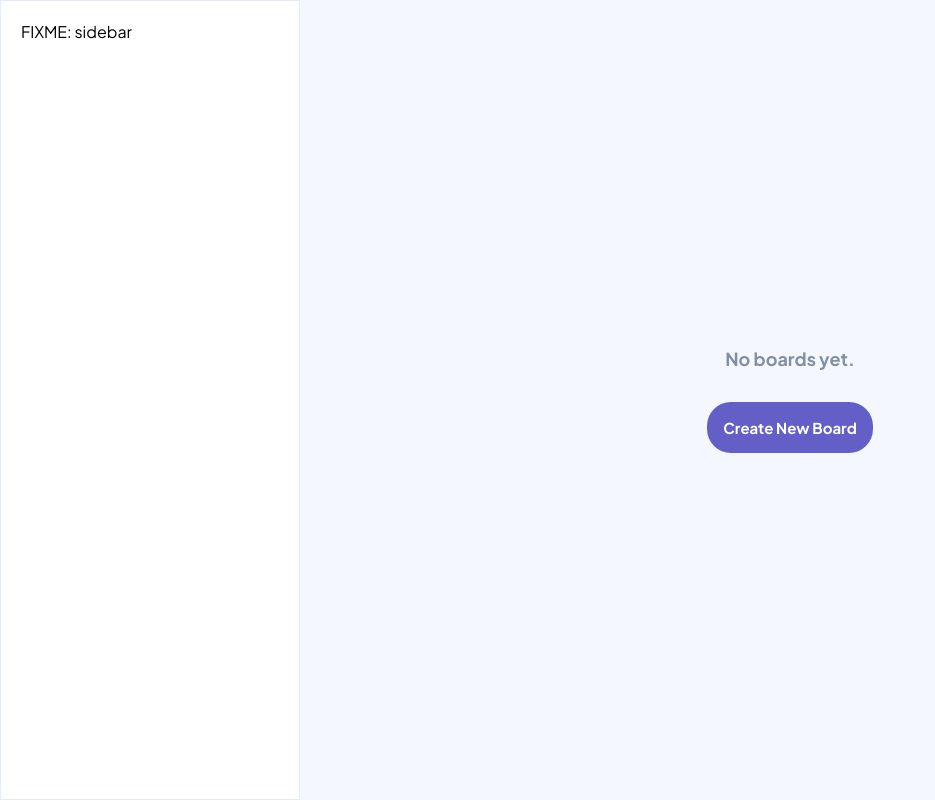
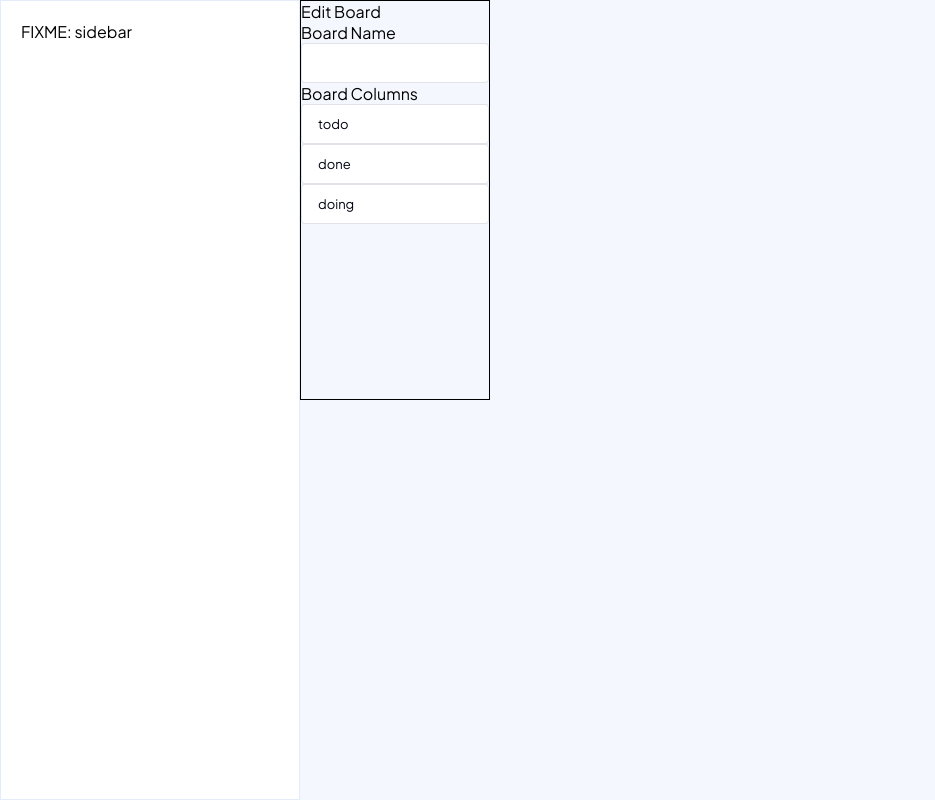
Before and after one commit to ryjw/Kanban-task-management, a Next.js app: page / in a window 1280 px wide. Shown: the whole page, without its empty margins (0-935 px from the left). Built offline with nearby package versions, Linux system fonts and the light colour scheme.

Commit message:
skeleton

```diff
--- a/src/app/page.js
+++ b/src/app/page.js
@@ -1,15 +1,11 @@
+"use client";
 
-'use client';
-
-import EmptyState from '@/modules/EmptyState';
-
+import EditBoard from "@/modules/EditBoard";
 
 export default function Home() {
   return (
     <>
-
-      <EmptyState />
-
+      <EditBoard />
     </>
   );
 }
--- /dev/null
+++ b/src/modules/EditBoard.jsx
@@ -0,0 +1,190 @@
+import TextField from "@/components/TextField";
+import styles from "@/modules/EditBoard.module.scss";
+import { useState, useEffect } from "react";
+
+export default function EditBoard() {
+  const [editBoard, setEditBoard] = useState({
+    id: "d6504a98-953a-48fb-a3e2-9475ee553ce7",
+    name: "programming",
+    userId: "09152012-f0bc-43bc-9f9a-5ca3a5e7c8c0",
+    columns: [
+      {
+        id: "77c002c0-4012-477e-b556-d6f86cf9b6f7",
+        name: "todo",
+        boardId: "d6504a98-953a-48fb-a3e2-9475ee553ce7",
+        tasks: [
+          {
+            id: "14a8cea4-02bb-46bc-ba91-9d3932cbe2b4",
+            name: "code frontend",
+            description: "",
+            columnId: "77c002c0-4012-477e-b556-d6f86cf9b6f7",
+            subtasks: [
+              {
+                id: "5d459203-307b-4168-9fdc-add58122ed2f",
+                name: "create form validation",
+                taskId: "14a8cea4-02bb-46bc-ba91-9d3932cbe2b4",
+                isFulfilled: false,
+              },
+              {
+                id: "c8b490b1-0489-4c60-a918-d818eb7cf50b",
+                name: "write UI components",
+                taskId: "14a8cea4-02bb-46bc-ba91-9d3932cbe2b4",
+                isFulfilled: false,
+              },
+              {
+                id: "ff05d673-03cd-40e7-a084-bdef419e32ed",
+                name: "make use of state",
+                taskId: "14a8cea4-02bb-46bc-ba91-9d3932cbe2b4",
+                isFulfilled: false,
+              },
+            ],
+          },
+        ],
+      },
+      {
+        id: "a949a1ac-e734-4422-bfb6-2b353c9b777d",
+        name: "done",
+        boardId: "d6504a98-953a-48fb-a3e2-9475ee553ce7",
+        tasks: [
+          {
+            id: "c0af8ec2-da9e-4197-b12b-11b1b31bf2e0",
+            name: "code backend",
+            description: "",
+            columnId: "a949a1ac-e734-4422-bfb6-2b353c9b777d",
+            subtasks: [],
+          },
+          {
+            id: "dc5308a4-c34a-474a-9e19-59bc5097b30e",
+            name: "research",
+            description: "",
+            columnId: "a949a1ac-e734-4422-bfb6-2b353c9b777d",
+            subtasks: [],
+          },
+        ],
+      },
+      {
+        id: "ad0f2103-8d95-48e8-91b9-ffdc1204a7da",
+        name: "doing",
+        boardId: "d6504a98-953a-48fb-a3e2-9475ee553ce7",
+        tasks: [
+          {
+            id: "fe30d4b7-cba3-49ec-8328-892538097432",
+            name: "write API doc",
+            description: "list out the requests and responses",
+            columnId: "ad0f2103-8d95-48e8-91b9-ffdc1204a7da",
+            subtasks: [],
+          },
+        ],
+      },
+    ],
+  });
+  const [currentBoard, setCurrentBoard] = useState({
+    id: "d6504a98-953a-48fb-a3e2-9475ee553ce7",
+    name: "programming",
+    userId: "09152012-f0bc-43bc-9f9a-5ca3a5e7c8c0",
+    columns: [
+      {
+        id: "77c002c0-4012-477e-b556-d6f86cf9b6f7",
+        name: "todo",
+        boardId: "d6504a98-953a-48fb-a3e2-9475ee553ce7",
+        tasks: [
+          {
+            id: "14a8cea4-02bb-46bc-ba91-9d3932cbe2b4",
+            name: "code frontend",
+            description: "",
+            columnId: "77c002c0-4012-477e-b556-d6f86cf9b6f7",
+            subtasks: [
+              {
+                id: "5d459203-307b-4168-9fdc-add58122ed2f",
+                name: "create form validation",
+                taskId: "14a8cea4-02bb-46bc-ba91-9d3932cbe2b4",
+                isFulfilled: false,
+              },
+              {
+                id: "c8b490b1-0489-4c60-a918-d818eb7cf50b",
+                name: "write UI components",
+                taskId: "14a8cea4-02bb-46bc-ba91-9d3932cbe2b4",
+                isFulfilled: false,
+              },
+              {
+                id: "ff05d673-03cd-40e7-a084-bdef419e32ed",
+                name: "make use of state",
+                taskId: "14a8cea4-02bb-46bc-ba91-9d3932cbe2b4",
+                isFulfilled: false,
+              },
+            ],
+          },
+        ],
+      },
+      {
+        id: "a949a1ac-e734-4422-bfb6-2b353c9b777d",
+        name: "done",
+        boardId: "d6504a98-953a-48fb-a3e2-9475ee553ce7",
+        tasks: [
+          {
+            id: "c0af8ec2-da9e-4197-b12b-11b1b31bf2e0",
+            name: "code backend",
+            description: "",
+            columnId: "a949a1ac-e734-4422-bfb6-2b353c9b777d",
+            subtasks: [],
+          },
+          {
+            id: "dc5308a4-c34a-474a-9e19-59bc5097b30e",
+            name: "research",
+            description: "",
+            columnId: "a949a1ac-e734-4422-bfb6-2b353c9b777d",
+            subtasks: [],
+          },
+        ],
+      },
+      {
+        id: "ad0f2103-8d95-48e8-91b9-ffdc1204a7da",
+        name: "doing",
+        boardId: "d6504a98-953a-48fb-a3e2-9475ee553ce7",
+        tasks: [
+          {
+            id: "fe30d4b7-cba3-49ec-8328-892538097432",
+            name: "write API doc",
+            description: "list out the requests and responses",
+            columnId: "ad0f2103-8d95-48e8-91b9-ffdc1204a7da",
+            subtasks: [],
+          },
+        ],
+      },
+    ],
+  });
+  useEffect(() => {
+    setEditBoard(currentBoard);
+  }, []);
+
+  function handleSubmit() {}
+
+  function handleNameChanges() {}
+
+  function handleNewColumns() {}
+
+  return (
+    <div className={styles.outerDiv}>
+      <label>Edit Board</label>
+      <label>Board Name</label>
+      <TextField />
+      <label>Board Columns</label>
+      {editBoard.columns.map((column, i) => {
+        return (
+          <TextField
+            key={column.id}
+            value={column.name}
+            onChange={(e) => {
+              setEditBoard((prev) => ({
+                ...prev,
+                columns: prev.columns.map((column, index) =>
+                  index === i ? { ...column, name: e.target.value } : column
+                ),
+              }));
+            }}
+          />
+        );
+      })}
+    </div>
+  );
+}
--- /dev/null
+++ b/src/modules/EditBoard.module.scss
@@ -0,0 +1,10 @@
+@use "@/partials/variables" as *;
+@use "@/partials/breakpoints" as *;
+
+.outerDiv {
+  border: black 1px solid;
+  height: 400px;
+  //   width: 200px;
+  display: flex;
+  flex-direction: column;
+}
```
